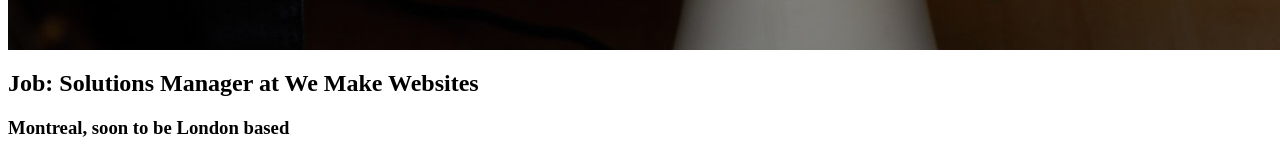
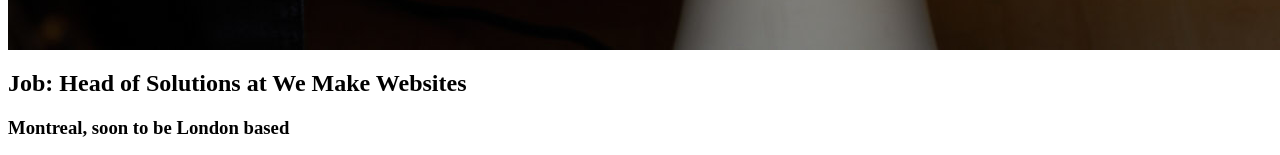
Before and after one commit to gregoirebarre/gregoirebarre.github.io, a plain HTML site: page index.html in a window 1280 px wide. Shown: the part 2516-2671 px from the top of the page. Drawn offline with Linux system fonts and the light colour scheme.

Commit message:
Update index.html

```diff
--- a/index.html
+++ b/index.html
@@ -1,6 +1,6 @@
 <html>
     <h1> Gregoire's Portfolio </h1>
     <img src="./Greg-Barre.jpg"/>
-    <h2> Job: Solutions Manager at We Make Websites</h2>
+    <h2> Job: Head of Solutions at We Make Websites</h2>
     <h3>Montreal, soon to be London based</h3>
     </html>
```
